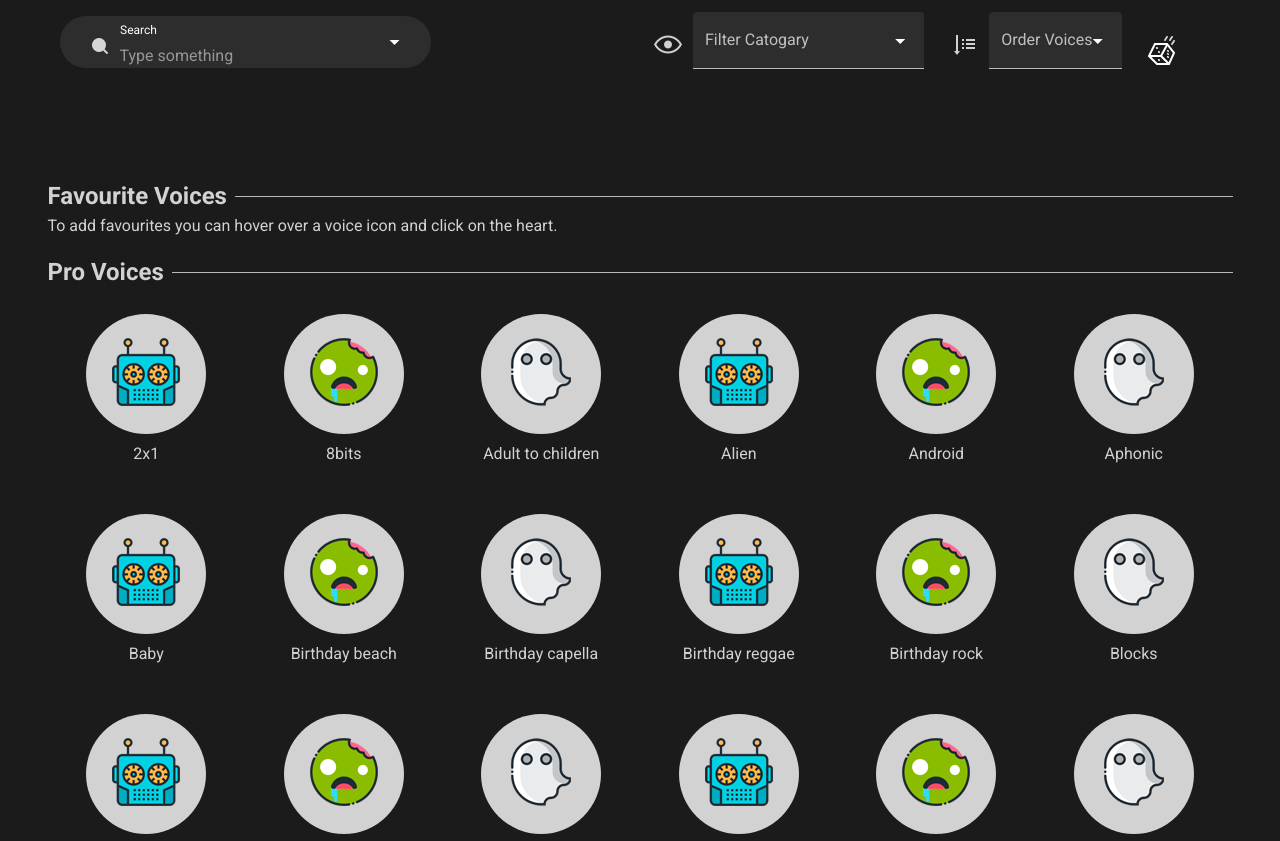
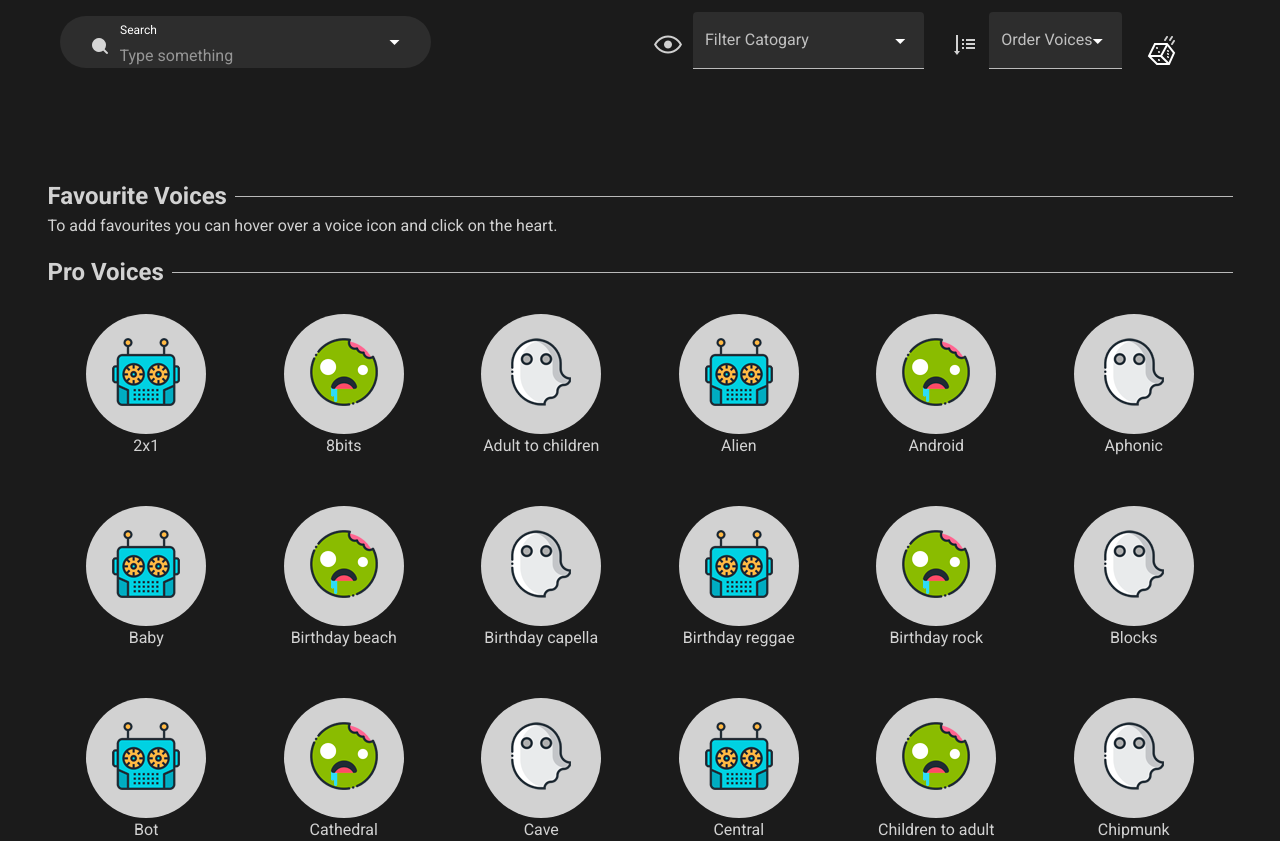
Before and after one commit to ConorC90/VueVoiceSelector, a Vue app: page / in a window 1280 px wide. Shown: the top 841 px of the page. Built offline with nearby package versions, Linux system fonts and the light colour scheme.

Commit message:
small style changes

```diff
--- a/src/components/ItemImage.vue
+++ b/src/components/ItemImage.vue
@@ -1,5 +1,9 @@
 <template>
-  <v-col @mouseover="isHovering = true" @mouseleave="isHovering = false">
+  <v-col
+    @mouseover="isHovering = true"
+    @mouseleave="isHovering = false"
+    class="container"
+  >
     <div
       v-if="isHovering || this.isMobile"
       @click="clickedFavourite"
@@ -27,7 +31,7 @@
           <img :src="require(`../assets/${item.icon}`)" alt="Voice Icon" />
         </div>
       </v-avatar>
-      <div class="mt-2" :class="{ 'active-text': isActive }">
+      <div :class="{ 'active-text': isActive }">
         {{ item.name }}
       </div>
     </div>
```
